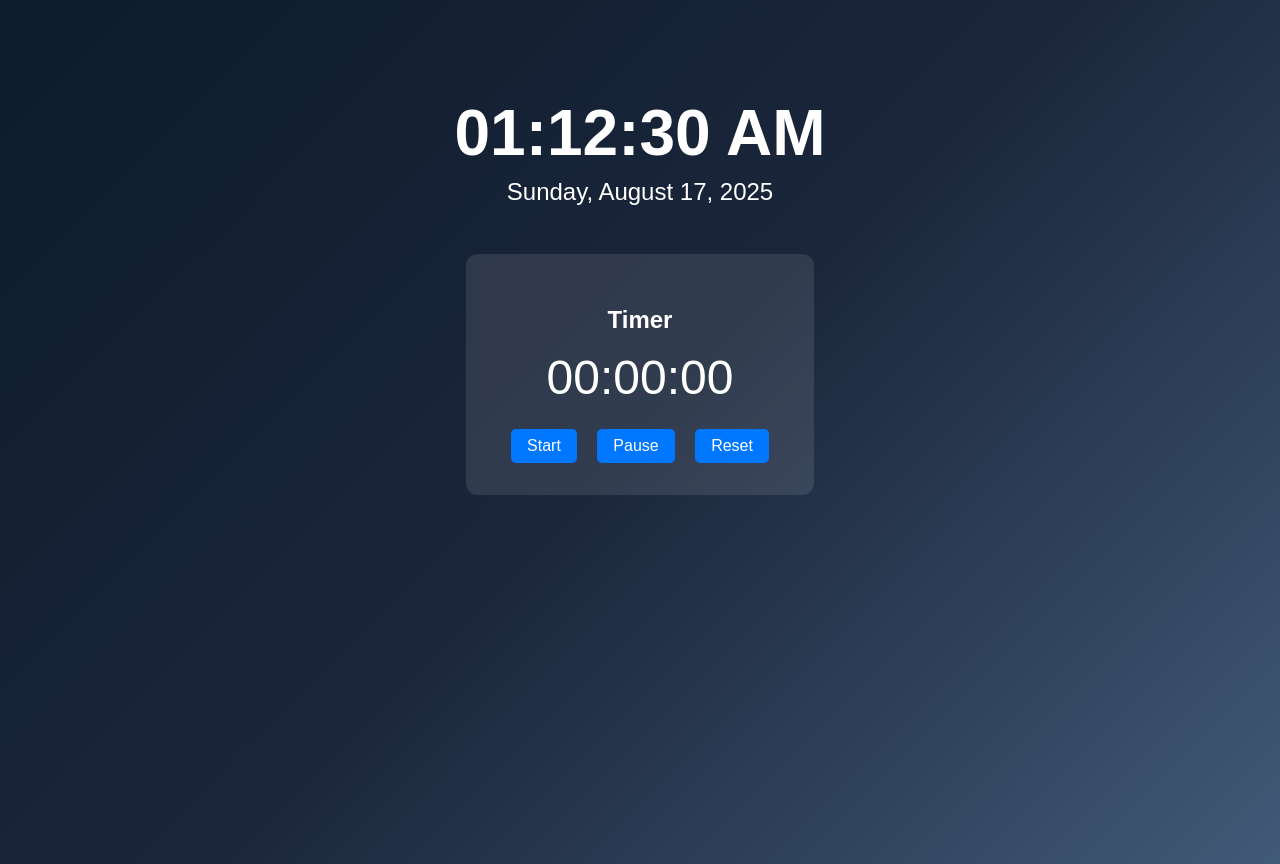
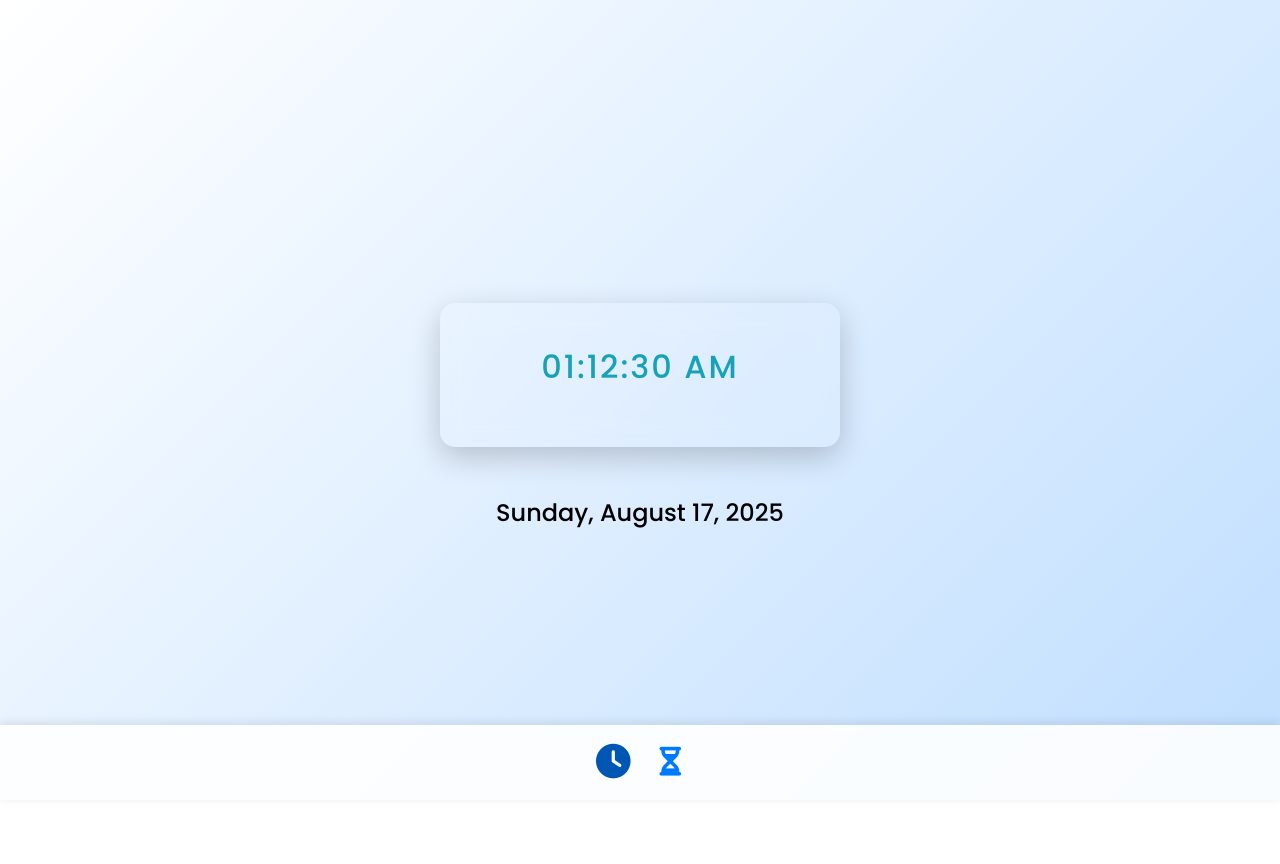
Before and after one commit to superstephgreat/DigitalClock, a plain HTML site: page index.html in a window 1280 px wide. After the commit the page ends 800 px from the top, so only its background shows below. Drawn offline with Linux system fonts and the light colour scheme.

Commit message:
polished up

```diff
--- a/index.html
+++ b/index.html
@@ -6,18 +6,26 @@
   <meta name="viewport" content="width=device-width, initial-scale=1">
   <link rel="stylesheet" href="style.css" type="text/css" media="all" />
   <title>A Digital Clock</title>
+  <link
+  rel="stylesheet"
+  href="https://cdnjs.cloudflare.com/ajax/libs/font-awesome/6.5.0/css/all.min.css"
+/>
+<link href="https://fonts.googleapis.com/css2?family=Roboto:wght@300;400;700&family=Poppins:wght@500;700&display=swap" rel="stylesheet">
 </head>
 
 <body>
 
-  <div class="clock" id="clock">
-    00:00:00
-  </div>
+  <div class="container">
+    <div class="clock-card" id="clock-card">
+      <div class="clock" id="clock">
+  00:00:00
+</div>
+    </div>
 
   <div class="date" id="date">
 
   </div>
-  <div class="timer">
+  <div class="timer" id="timer">
   <h2>Timer</h2>
   <div id="timer-display">00:00:00</div>
   <div class="timer-buttons">
@@ -26,6 +34,11 @@
     <button id="reset">Reset</button>
   </div>
 </div>
+  </div>
+  <nav class="navbar">
+    <button id = "clock-btn"><i class="fas fa-clock"></i></button>
+    <button id = "timer-btn"><i class="fa fa-hourglass-half"></i></button>
+  </nav>
   <script src="script.js" type="text/javascript" charset="utf-8"></script>
 </body>
 
--- a/script.js
+++ b/script.js
@@ -1,3 +1,36 @@
+
+
+document.addEventListener('DOMContentLoaded', () => {
+  const clockBtn = document.getElementById('clock-btn');
+  const timerBtn = document.getElementById('timer-btn');
+  const clockCard = document.getElementById('clock-card');
+  const timer = document.getElementById('timer');
+  const date = document.getElementById('date');
+
+  function showClock() {
+    clockCard.classList.add('active');
+    clockBtn.classList.add('active');
+    timerBtn.classList.remove('active');
+    date.classList.add('active');
+    timer.classList.remove('active');
+  }
+
+  function showTimer() {
+    timer.classList.add('active');
+    timerBtn.classList.add('active');
+    clockBtn.classList.remove('active');
+    clockCard.classList.remove('active');
+    date.classList.remove('active');
+  }
+
+  clockBtn.addEventListener('click', showClock);
+  timerBtn.addEventListener('click', showTimer);
+
+  // Show clock by default
+  showClock();
+});
+
+
 function updateClock() {
   const now = new Date();
 
@@ -6,7 +39,7 @@ function updateClock() {
   let seconds = now.getSeconds();
   let amPm = hours < 12 ? "AM" : "PM";
 
-  hours = hours % 12 || 12; // convert 0 -> 12
+  hours = hours % 12 || 12;
   hours = hours < 10 ? "0" + hours : hours;
   minutes = minutes < 10 ? "0" + minutes : minutes;
   seconds = seconds < 10 ? "0" + seconds : seconds;
--- a/style.css
+++ b/style.css
@@ -1,93 +1,129 @@
-/* ==============================
-   General
-============================== */
-body {
+* {
   margin: 0;
   padding: 0;
+  box-sizing: border-box;
   font-family: 'Poppins', sans-serif;
-  background: linear-gradient(135deg, #0D1B2A, #1B263B, #415A77);
-  color: #fff;
+}
+
+body {
+  background: linear-gradient(135deg, rgba(255,255,255,0.15), rgba(0,123,255,0.25));
+  min-height: 100vh;
+  display: flex;
+  flex-direction: column;
+  justify-content: center;
+  align-items: center;
+  font-family: 'Roboto', sans-serif;
+}
+
+.navbar {
+  position: fixed;
+  bottom: 0;
+  background: rgba(255, 255, 255, 0.9);
+  width: 100%;
+  padding: 1rem 0;
+  text-align: center;
+  display: flex;
+  justify-content: center;
+  gap: 2rem;
+  box-shadow: 0 -2px 10px rgba(0,0,0,0.1);
+}
+
+.navbar button {
+  font-size: 1.8rem;
+  background: none;
+  border: none;
+  cursor: pointer;
+  color: #007BFF;
+  transition: color 0.3s, transform 0.2s;
+}
+
+#timer-btn.active{
+  color: #0056b3;
+  transform: scale(1.2);
+}
+#clock-btn.active{
+  color: #0056b3;
+  transform: scale(1.2);
+}
+
+.navbar button:hover {
+  color: #0056b3;
+  transform: scale(1.2);
+}
+
+.container {
   display: flex;
   flex-direction: column;
   align-items: center;
-  justify-content: flex-start;
-  min-height: 100vh;
-  padding-top: 4rem;
+  justify-content: center;
+  text-align: center;
+  width: 90%;
+  max-width: 400px;
+  min-height: 60vh;
 }
 
-/* ==============================
-   Digital Clock
-============================== */
-.clock {
-  font-size: 4rem;
-  font-weight: bold;
-  margin-top: 2rem;
-  text-align: center;
+.timer, .clock-card, .date {
+  display: none;
 }
 
-.date {
-  font-size: 1.5rem;
-  margin-top: 0.5rem;
-  text-align: center;
+.clock-card.active,
+.timer.active,
+.date.active {
+  display: block;
 }
 
-/* ==============================
-   Timer
-============================== */
-.timer {
-  margin-top: 3rem;
+.clock-card.active,
+.timer.active {
+  background: rgba(255, 255, 255, 0.05);
+  backdrop-filter: blur(12px);
+  border-radius: 15px;
+  padding: 2.5rem;
   text-align: center;
-  background: rgba(255, 255, 255, 0.1);
-  padding: 2rem 1.5rem;
-  border-radius: 12px;
-  width: 300px;
-  max-width: 90%;
+  box-shadow: 0 10px 30px rgba(0,0,0,0.2);
+  margin: 2rem 0;
+  width: 100%;
 }
 
-.timer h2 {
+#clock {
+  font-size: 2rem;
+  font-weight: 200;
+ color: #17a2b8;
+  letter-spacing: 2px;
   margin-bottom: 1rem;
 }
 
-#timer-display {
-  font-size: 3rem;
-  margin-bottom: 1.5rem;
+.date.active {
+  display: block;
+  font-size: 1.5rem;
+  color: #000;
+  margin-top: 1rem;
+}
+
+#timer-display{
+  color: #17a2b8;
+  font-size: 1.5rem;
+  font-weight: 200;
+}
+
+.timer-buttons {
+  margin-top: 1.5rem;
+  display: flex;
+  gap: 1rem;
+  justify-content: center;
 }
 
 .timer-buttons button {
-  padding: 0.5rem 1rem;
-  margin: 0 0.5rem;
+  padding: 0.7rem 1.5rem;
   font-size: 1rem;
-  border-radius: 5px;
+  border-radius: 10px;
   border: none;
   cursor: pointer;
-  background: #0077ff;
+  background: rgba(0, 123, 255, 0.2);
   color: #fff;
-  transition: background 0.3s;
+  transition: background 0.3s, transform 0.2s;
 }
 
 .timer-buttons button:hover {
-  background: #005fcc;
+  background: rgba(0, 123, 255, 0.5);
+  transform: scale(1.05);
 }
-
-/* ==============================
-   Responsive
-============================== */
-@media screen and (max-width: 400px) {
-  .clock {
-    font-size: 3rem;
-  }
-
-  #timer-display {
-    font-size: 2.5rem;
-  }
-
-  .timer {
-    padding: 1.5rem 1rem;
-  }
-
-  .timer-buttons button {
-    padding: 0.5rem 0.8rem;
-    font-size: 0.9rem;
-    margin: 0.3rem;
-  }
-}
```
